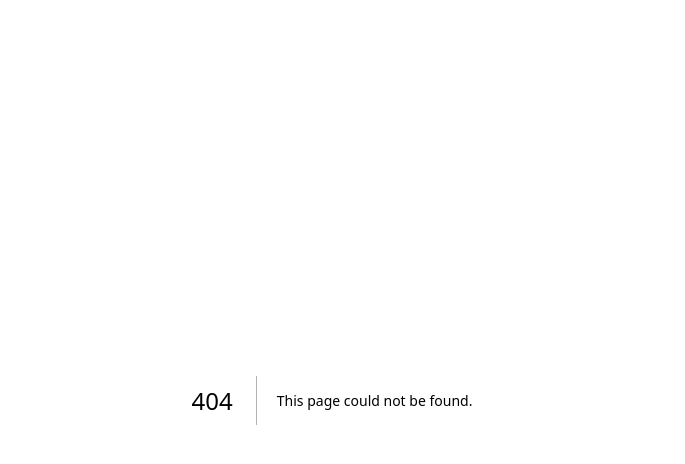
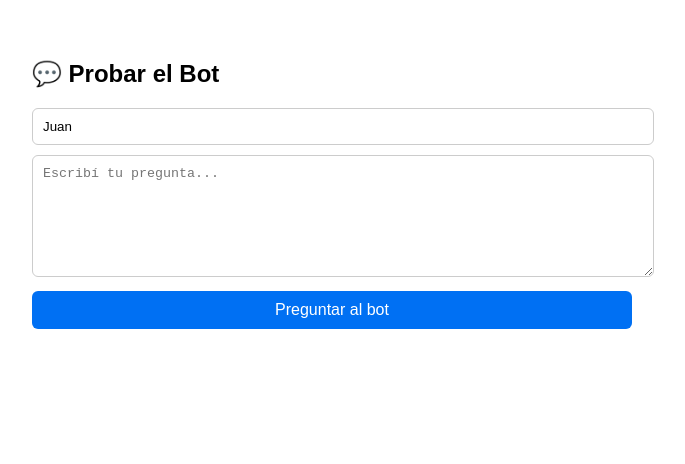
Before and after one commit to TatoPadbol/Bot, a Next.js app: page /chat in a window 1280 px wide. Before the commit this address had no page. Shown: the top 464 px of the page, without its empty margins (308-993 px from the left). Built offline with nearby package versions, Linux system fonts and the light colour scheme.

Commit message:
Add files via upload

```diff
--- /dev/null
+++ b/pages/chat.js
@@ -0,0 +1,73 @@
+import { useState } from "react";
+
+export default function ChatTest() {
+  const [cliente, setCliente] = useState("Juan");
+  const [pregunta, setPregunta] = useState("");
+  const [respuesta, setRespuesta] = useState("");
+  const [loading, setLoading] = useState(false);
+
+  const enviarPregunta = async () => {
+    setLoading(true);
+    setRespuesta("");
+    try {
+      const res = await fetch("/api/answer", {
+        method: "POST",
+        headers: {
+          "Content-Type": "application/json"
+        },
+        body: JSON.stringify({ cliente, pregunta })
+      });
+
+      const data = await res.json();
+      setRespuesta(data.respuesta || "No se pudo generar respuesta.");
+    } catch (error) {
+      console.error(error);
+      setRespuesta("Error al conectar con el bot.");
+    } finally {
+      setLoading(false);
+    }
+  };
+
+  return (
+    <div style={{ padding: "2rem", fontFamily: "Arial", maxWidth: "600px", margin: "0 auto" }}>
+      <h2>💬 Probar el Bot</h2>
+      <input
+        type="text"
+        placeholder="Nombre del cliente"
+        value={cliente}
+        onChange={(e) => setCliente(e.target.value)}
+        style={{ width: "100%", marginBottom: "10px", padding: "10px", borderRadius: "6px", border: "1px solid #ccc" }}
+      />
+      <textarea
+        placeholder="Escribí tu pregunta..."
+        value={pregunta}
+        onChange={(e) => setPregunta(e.target.value)}
+        style={{ width: "100%", height: "100px", padding: "10px", borderRadius: "6px", border: "1px solid #ccc" }}
+      />
+      <button
+        onClick={enviarPregunta}
+        style={{
+          marginTop: "10px",
+          padding: "10px 20px",
+          borderRadius: "6px",
+          border: "none",
+          backgroundColor: "#0070f3",
+          color: "white",
+          cursor: "pointer",
+          fontSize: "16px",
+          width: "100%"
+        }}
+        disabled={loading}
+      >
+        {loading ? "Consultando..." : "Preguntar al bot"}
+      </button>
+
+      {respuesta && (
+        <div style={{ marginTop: "20px", background: "#f4f4f4", padding: "1rem", borderRadius: "8px" }}>
+          <strong>🤖 Respuesta del bot:</strong>
+          <p>{respuesta}</p>
+        </div>
+      )}
+    </div>
+  );
+}
```
